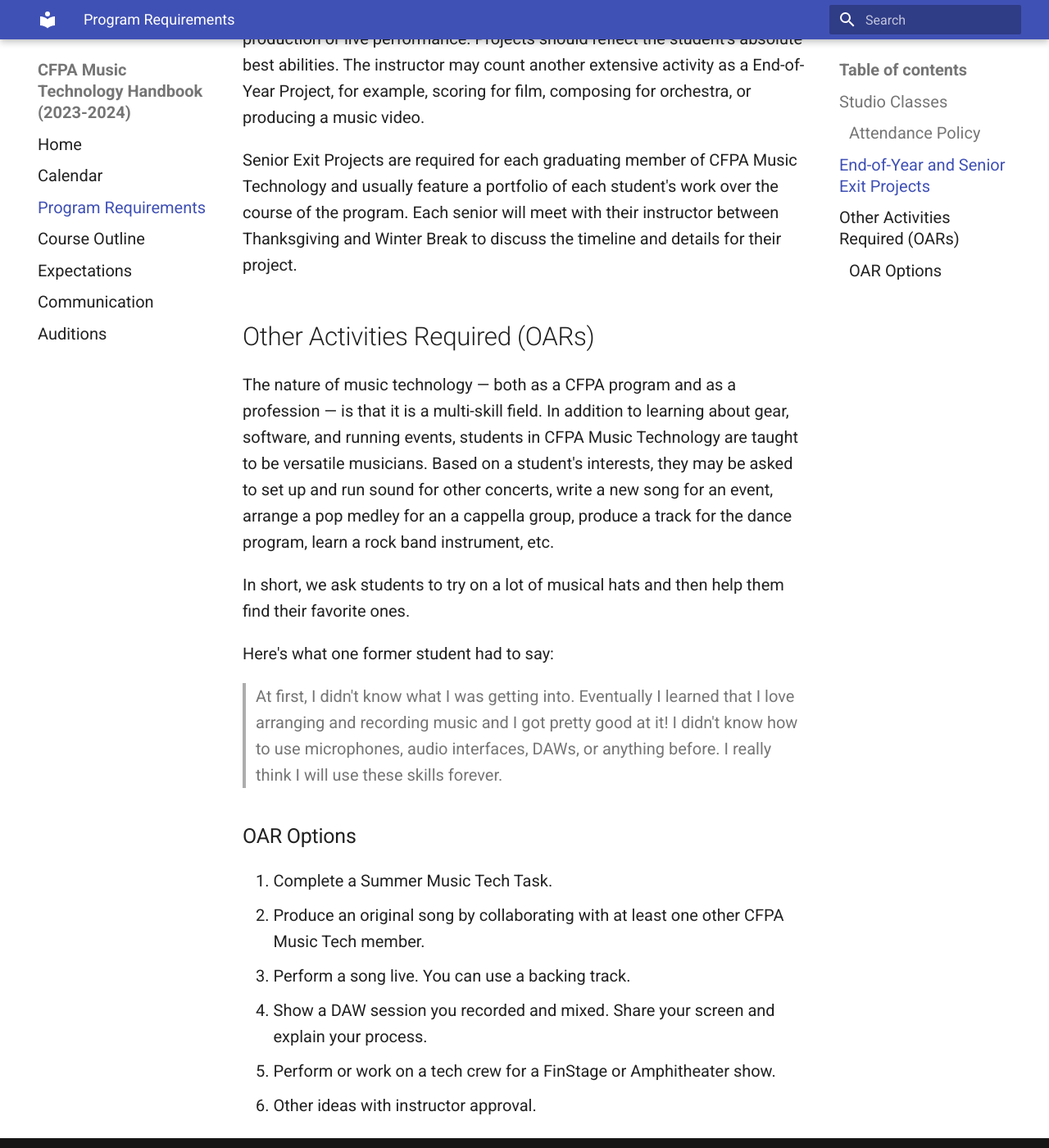
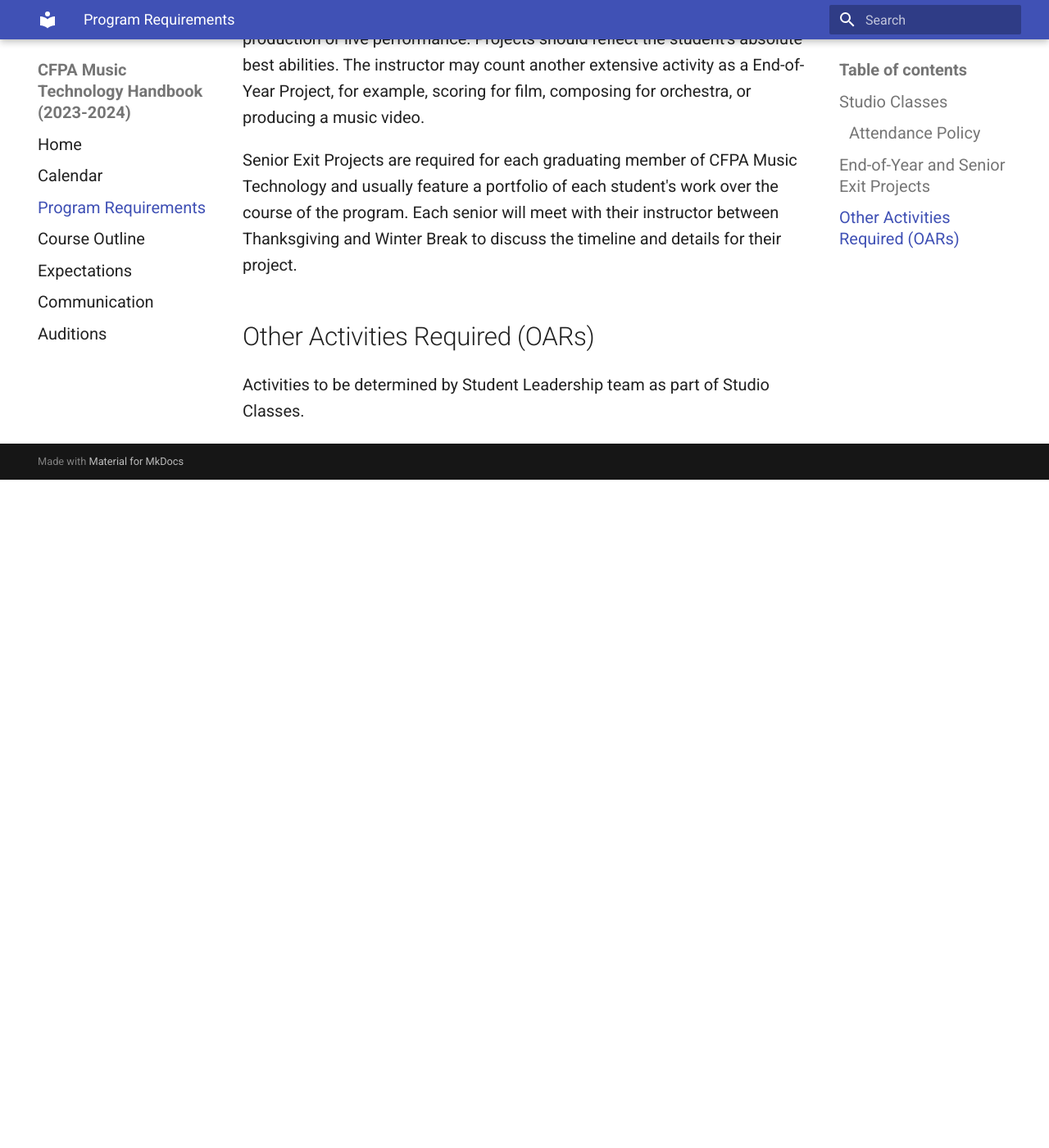
Before and after one commit to sophia-sms/handbook, an MkDocs documentation site: the page built from docs/program-requirements.md, in a window 1280 px wide and 1400 px high, scrolled down 1486 px. Shown: the whole window at 82% size. Built offline with MkDocs 1.6.1 and Material for MkDocs 9.7.7, drawn with Linux system fonts in a browser that asks for light colours; after the commit the page ends 2071 px from its top, so only the background shows below that; some of the changed text lies outside the part shown.

Commit message:
update info on oars and perf

```diff
--- a/docs/program-requirements.md
+++ b/docs/program-requirements.md
@@ -9,9 +9,9 @@ These are the requirements that must be completed on an annual basis to particip
 - Attend and log 4 concerts as an audience member
     - Three must be at CCHS
     - One must be outside CCHS (instructor approval required)
-- Participate in FinStage, Amphitheater, and FinFest shows as assigned
+- Participate in FinFest shows as assigned
 - Attend all monthly Studio Classes
-- Participate in “other activities required (OARs)” as advised by instructor
+- Participate in “other activities required (OARs)”
 - Perform End-of-Year Project (grades 9, 10, 11) or Senior Exit Project (12)
 
 **Failure to complete these requirements will result in removal from
@@ -35,20 +35,4 @@ Senior Exit Projects are required for each graduating member of CFPA Music Techn
 
 ## Other Activities Required (OARs)
 
-The nature of music technology — both as a CFPA program and as a
-profession — is that it is a multi-skill field. In addition to learning about gear, software, and running events, students in CFPA Music Technology are taught to be versatile musicians. Based on a student's interests, they may be asked to set up and run sound for other concerts, write a new song for an event, arrange a pop medley for an a cappella group, produce a track for the dance program, learn a rock band instrument, etc.
-
-In short, we ask students to try on a lot of musical hats and then help them find their favorite ones.
-
-Here's what one former student had to say:
-
-> At first, I didn't know what I was getting into. Eventually I learned that I love arranging and recording music and I got pretty good at it! I didn't know how to use microphones, audio interfaces, DAWs, or anything before. I really think I will use these skills forever.
-
-### OAR Options
-
-1. Complete a Summer Music Tech Task.
-1. Produce an original song by collaborating with at least one other CFPA Music Tech member.
-1. Perform a song live. You can use a backing track.
-1. Show a DAW session you recorded and mixed. Share your screen and explain your process.
-1. Perform or work on a tech crew for a FinStage or Amphitheater show.
-1. Other ideas with instructor approval.
+Activities to be determined by Student Leadership team as part of Studio Classes.
```
